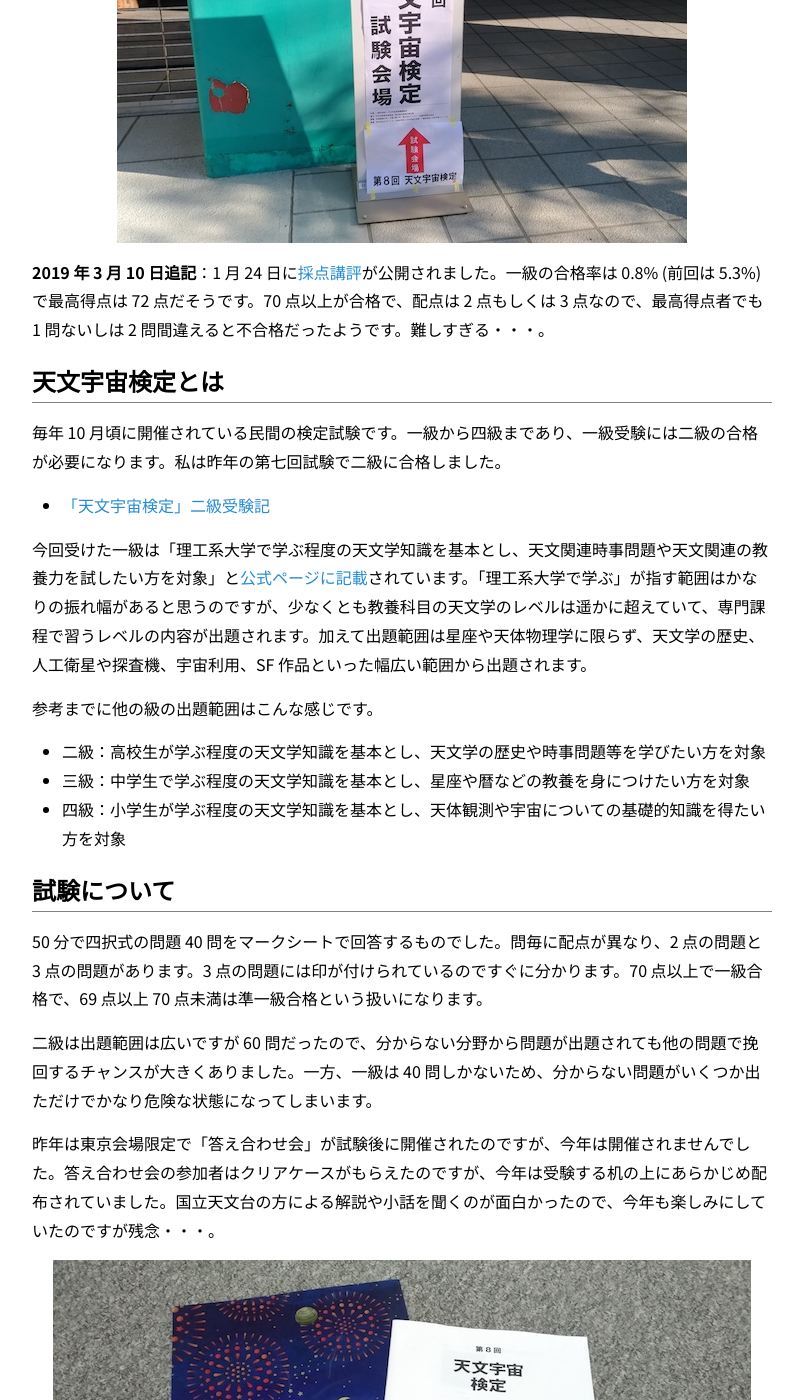
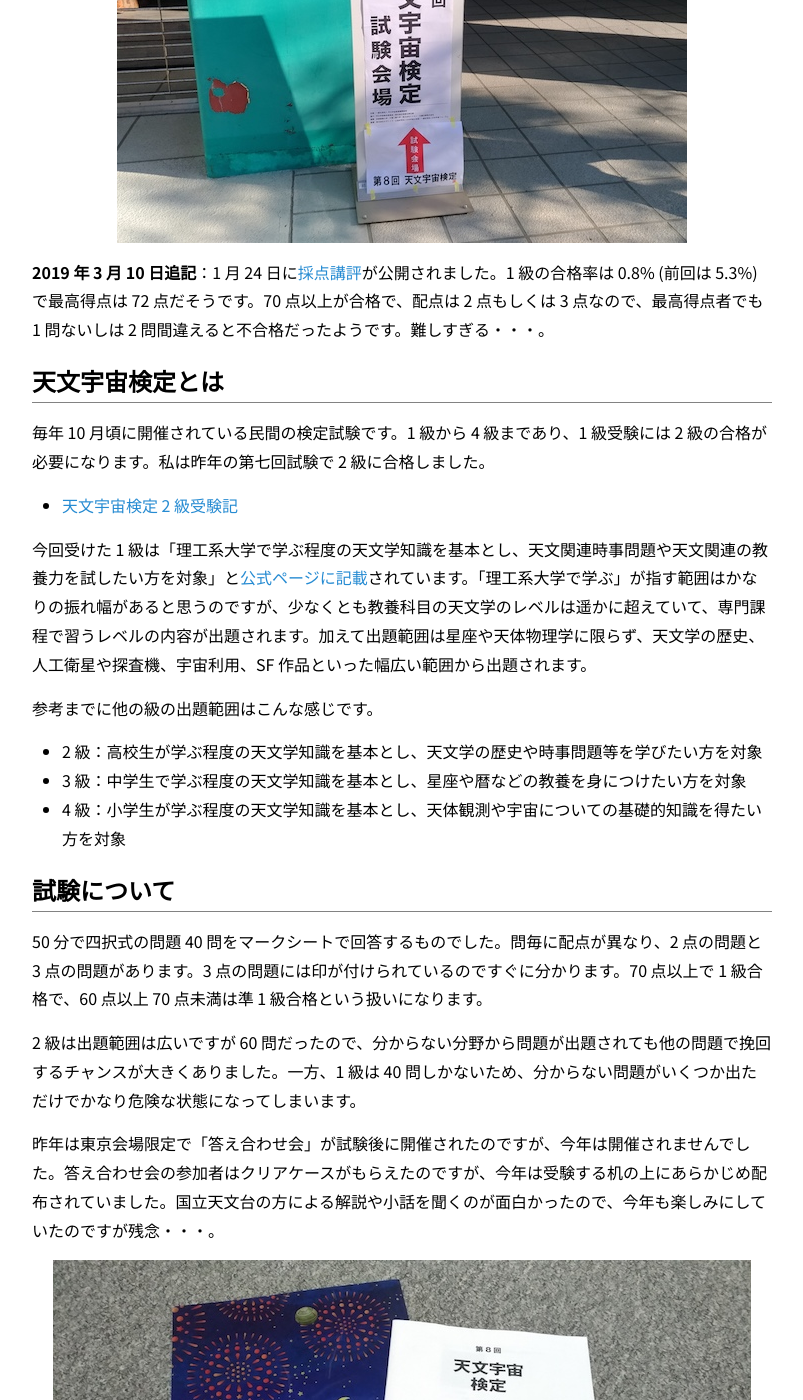
Before and after one commit to nhiroki/nhiroki.github.io, a Jekyll site: the page built from _posts/2018-11-27-astronomy-space-test-2018-1st-grade.md, in a window 1280 px wide and 1400 px high, scrolled down 445 px. Shown: the whole window, without its empty margins (238-1041 px from the left). Built offline with Jekyll 4.4.1, drawn with Linux system fonts in a browser that asks for light colours; comment, search, counter and statistics services are not loaded; some of the changed text lies outside the part shown.

Commit message:
Update existing articles

```diff
--- a/_posts/2018-11-27-astronomy-space-test-2018-1st-grade.md
+++ b/_posts/2018-11-27-astronomy-space-test-2018-1st-grade.md
@@ -1,6 +1,6 @@
 ---
 layout: post
-title: "「天文宇宙検定」一級受験記 (1st try)"
+title: "天文宇宙検定 1 級受験記 (1st try)"
 date: 2018-11-27 00:00:00 +09:00
 tags: diary
 image: /images/astronomy-space-test-2018-1st-grade-signboard.jpg
@@ -10,27 +10,27 @@ image: /images/astronomy-space-test-2018-1st-grade-signboard.jpg
 
 ![看板](/images/astronomy-space-test-2018-1st-grade-signboard.jpg)
 
-**2019 年 3 月 10 日追記**：1 月 24 日に[採点講評](http://www.astro-test.org/other/3500/)が公開されました。一級の合格率は 0.8% (前回は 5.3%) で最高得点は 72 点だそうです。70 点以上が合格で、配点は 2 点もしくは 3 点なので、最高得点者でも 1 問ないしは 2 問間違えると不合格だったようです。難しすぎる・・・。
+**2019 年 3 月 10 日追記**：1 月 24 日に[採点講評](http://www.astro-test.org/other/3500/)が公開されました。1 級の合格率は 0.8% (前回は 5.3%) で最高得点は 72 点だそうです。70 点以上が合格で、配点は 2 点もしくは 3 点なので、最高得点者でも 1 問ないしは 2 問間違えると不合格だったようです。難しすぎる・・・。
 
 # 天文宇宙検定とは
 
-毎年 10 月頃に開催されている民間の検定試験です。一級から四級まであり、一級受験には二級の合格が必要になります。私は昨年の第七回試験で二級に合格しました。
+毎年 10 月頃に開催されている民間の検定試験です。1 級から 4 級まであり、1 級受験には 2 級の合格が必要になります。私は昨年の第七回試験で 2 級に合格しました。
 
-- [「天文宇宙検定」二級受験記](/2017/12/13/astro-test-2nd-grade)
+- [天文宇宙検定 2 級受験記](/2017/12/13/astro-test-2nd-grade)
 
-今回受けた一級は「理工系大学で学ぶ程度の天文学知識を基本とし、天文関連時事問題や天文関連の教養力を試したい方を対象」と[公式ページに記載](http://www.astro-test.org/guide/)されています。「理工系大学で学ぶ」が指す範囲はかなりの振れ幅があると思うのですが、少なくとも教養科目の天文学のレベルは遥かに超えていて、専門課程で習うレベルの内容が出題されます。加えて出題範囲は星座や天体物理学に限らず、天文学の歴史、人工衛星や探査機、宇宙利用、SF 作品といった幅広い範囲から出題されます。
+今回受けた 1 級は「理工系大学で学ぶ程度の天文学知識を基本とし、天文関連時事問題や天文関連の教養力を試したい方を対象」と[公式ページに記載](http://www.astro-test.org/guide/)されています。「理工系大学で学ぶ」が指す範囲はかなりの振れ幅があると思うのですが、少なくとも教養科目の天文学のレベルは遥かに超えていて、専門課程で習うレベルの内容が出題されます。加えて出題範囲は星座や天体物理学に限らず、天文学の歴史、人工衛星や探査機、宇宙利用、SF 作品といった幅広い範囲から出題されます。
 
 参考までに他の級の出題範囲はこんな感じです。
 
-- 二級：高校生が学ぶ程度の天文学知識を基本とし、天文学の歴史や時事問題等を学びたい方を対象
-- 三級：中学生で学ぶ程度の天文学知識を基本とし、星座や暦などの教養を身につけたい方を対象
-- 四級：小学生が学ぶ程度の天文学知識を基本とし、天体観測や宇宙についての基礎的知識を得たい方を対象
+- 2 級：高校生が学ぶ程度の天文学知識を基本とし、天文学の歴史や時事問題等を学びたい方を対象
+- 3 級：中学生で学ぶ程度の天文学知識を基本とし、星座や暦などの教養を身につけたい方を対象
+- 4 級：小学生が学ぶ程度の天文学知識を基本とし、天体観測や宇宙についての基礎的知識を得たい方を対象
 
 # 試験について
 
-50 分で四択式の問題 40 問をマークシートで回答するものでした。問毎に配点が異なり、2 点の問題と 3 点の問題があります。3 点の問題には印が付けられているのですぐに分かります。70 点以上で一級合格で、69 点以上 70 点未満は準一級合格という扱いになります。
+50 分で四択式の問題 40 問をマークシートで回答するものでした。問毎に配点が異なり、2 点の問題と 3 点の問題があります。3 点の問題には印が付けられているのですぐに分かります。70 点以上で 1 級合格で、60 点以上 70 点未満は準 1 級合格という扱いになります。
 
-二級は出題範囲は広いですが 60 問だったので、分からない分野から問題が出題されても他の問題で挽回するチャンスが大きくありました。一方、一級は 40 問しかないため、分からない問題がいくつか出ただけでかなり危険な状態になってしまいます。
+2 級は出題範囲は広いですが 60 問だったので、分からない分野から問題が出題されても他の問題で挽回するチャンスが大きくありました。一方、1 級は 40 問しかないため、分からない問題がいくつか出ただけでかなり危険な状態になってしまいます。
 
 昨年は東京会場限定で「答え合わせ会」が試験後に開催されたのですが、今年は開催されませんでした。答え合わせ会の参加者はクリアケースがもらえたのですが、今年は受験する机の上にあらかじめ配布されていました。国立天文台の方による解説や小話を聞くのが面白かったので、今年も楽しみにしていたのですが残念・・・。
 
@@ -38,13 +38,13 @@ image: /images/astronomy-space-test-2018-1st-grade-signboard.jpg
 
 # 今回の勉強方法
 
-今回の受験に向けてやったことをまとめました。当然ですが二級レベルの内容は前提知識として扱われます。二級レベルの勉強については「[「天文宇宙検定」二級受験記](/2017/12/13/astro-test-2nd-grade)」を見てください。
+今回の受験に向けてやったことをまとめました。当然ですが 2 級レベルの内容は前提知識として扱われます。2 級レベルの勉強については「[「天文宇宙検定」2 級受験記](/2017/12/13/astro-test-2nd-grade)」を見てください。
 
 ![参考書と問題週](/images/astronomy-space-test-2018-1st-grade-textbooks.jpg)
 
 ## 公式参考書 (実質テキスト)
 
-二級までは公式テキストが市販されていましたが、一級にはありません。代わりに公式参考書として『[超・宇宙を解く ― 現代天文学演習](http://www.kouseisha.com/book/b212192.html)』という本が指定されています。大学専門課程レベルの高度な内容で、天体の様々な物理現象についての数式レベルでの解説と豊富な演習問題が載っています。天体物理学に関して網羅的に扱っているため、読んでいてとても勉強になります。参考書という扱いですが実質テキストで、この本に記載されている図表や写真がそのまま問題として使われることが多くあります。試験前に全ての章節をザーッと目を通しておくつもりだったのですが、結局まともに読んだのは半分ほどで、残りは図表やキーワードだけをざっくりスキャニングするだけになってしまいました。
+2 級までは公式テキストが市販されていましたが、1 級にはありません。代わりに公式参考書として『[超・宇宙を解く ― 現代天文学演習](http://www.kouseisha.com/book/b212192.html)』という本が指定されています。大学専門課程レベルの高度な内容で、天体の様々な物理現象についての数式レベルでの解説と豊富な演習問題が載っています。天体物理学に関して網羅的に扱っているため、読んでいてとても勉強になります。参考書という扱いですが実質テキストで、この本に記載されている図表や写真がそのまま問題として使われることが多くあります。試験前に全ての章節をザーッと目を通しておくつもりだったのですが、結局まともに読んだのは半分ほどで、残りは図表やキーワードだけをざっくりスキャニングするだけになってしまいました。
 
 - [『超・宇宙を解く ― 現代天文学演習』の勉強ログ](https://twitter.com/nhiroki_/status/1048394714334945280)
 
@@ -75,7 +75,7 @@ image: /images/astronomy-space-test-2018-1st-grade-signboard.jpg
 
 2018-2019 年版問題集は今年出版されたということもあって何問かはここから出題されるだろうと思い、答えを覚えるレベルで何度も解いたんですが、結果としては同じ問題はおろか類題もほぼ出題されませんでした。つらい。
 
-<blockquote class="twitter-tweet" data-conversation="none" data-lang="ja"><p lang="ja" dir="ltr">天文宇宙検定の一級を受けた。あまりにも難しすぎてつらかった。2018-2019 年問題集と 2016-2017 年問題集を丸暗記する勢いで解いたし、前回の過去問も穴が空くほど見直したんだけど、同じ問題はおろか類題もほとんど出なかったはず…</p>&mdash; nhiroki (@nhiroki_) <a href="https://twitter.com/nhiroki_/status/1053907476737736704?ref_src=twsrc%5Etfw">2018年10月21日</a></blockquote>
+<blockquote class="twitter-tweet" data-conversation="none" data-lang="ja"><p lang="ja" dir="ltr">天文宇宙検定の 1 級を受けた。あまりにも難しすぎてつらかった。2018-2019 年問題集と 2016-2017 年問題集を丸暗記する勢いで解いたし、前回の過去問も穴が空くほど見直したんだけど、同じ問題はおろか類題もほとんど出なかったはず…</p>&mdash; nhiroki (@nhiroki_) <a href="https://twitter.com/nhiroki_/status/1053907476737736704?ref_src=twsrc%5Etfw">2018年10月21日</a></blockquote>
 <script async src="https://platform.twitter.com/widgets.js" charset="utf-8"></script>
 
 参考書である『超・宇宙を解く ― 現代天文学演習』は細かい部分からも出題されるようで、かなりの熟読が必要だと分かりました。太字になっている部分はもちろん、演習や研究といった発展的な部分もしっかり目を通しておいた方が良さそうです。
```
Also changed, not shown: _posts/2017-12-13-astro-test-2nd-grade.md (+8 -8 lines), about.md (+1 -1 lines).
